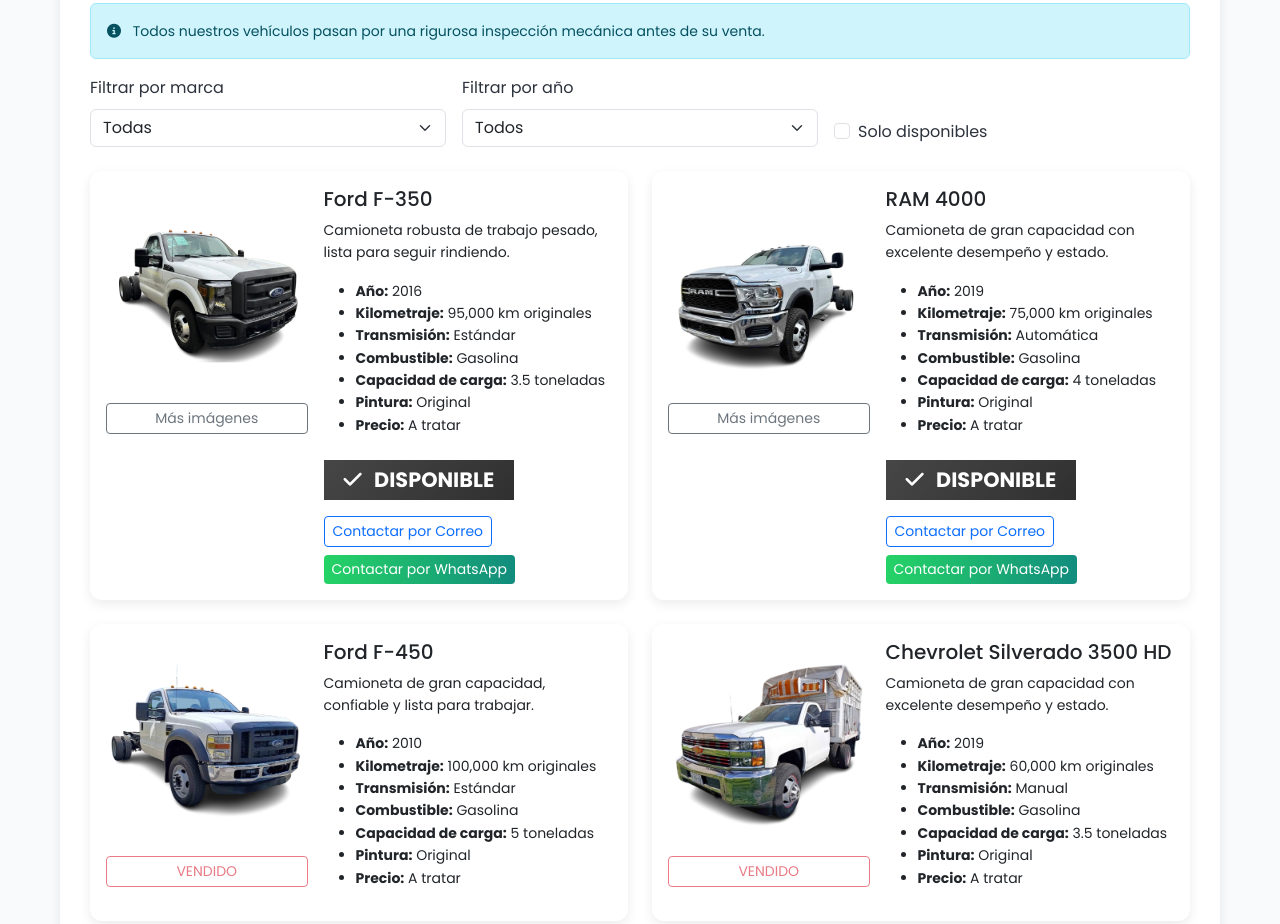
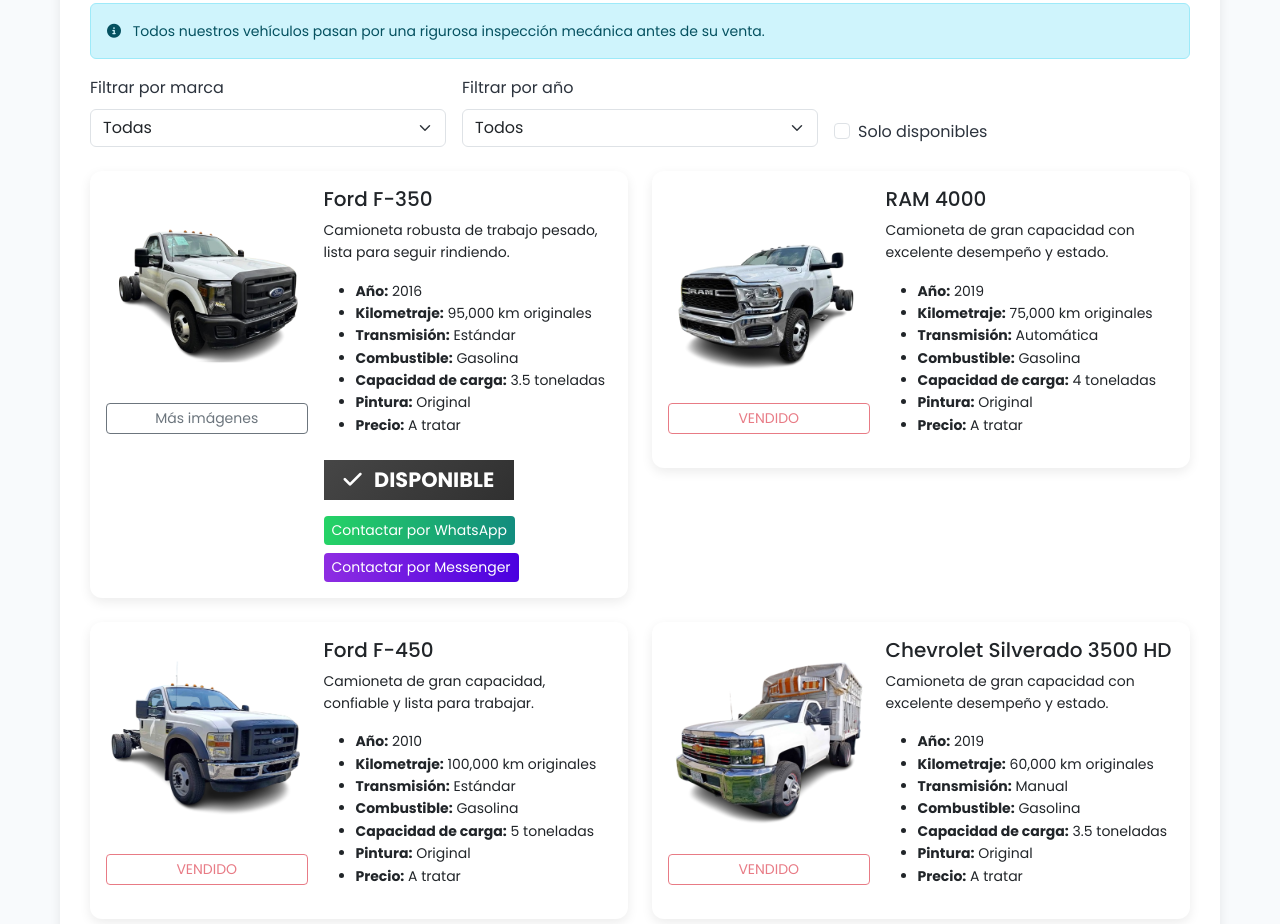
Before and after one commit to emiliocolor/transportes, a plain HTML site: page index.html in a window 1280 px wide. Shown: the part 1127-2051 px from the top of the page. Drawn offline with nearby package versions, Linux system fonts and the light colour scheme.

Commit message:
Update index.html

```diff
--- a/index.html
+++ b/index.html
@@ -835,6 +835,19 @@ body {
     min-width: 150px;
     font-weight: bold;
 }
+.btn-purple-gradient {
+    background: linear-gradient(to right, #8e2de2 0%, #4a00e0 100%);
+    color: white;
+    border: none;
+    transition: all 0.3s ease;
+}
+
+.btn-purple-gradient:hover {
+    background: linear-gradient(to right, #4a00e0 0%, #8e2de2 100%);
+    color: white;
+    transform: translateY(-1px);
+    box-shadow: 0 4px 8px rgba(0, 0, 0, 0.1);
+}
 
 </style>
 
@@ -988,18 +1001,16 @@ body {
         </div>
     </div>
 
-    <!-- Vehículos -->
-    <div class="row g-4" id="vehiculosContainer">
-
-        <!-- Vehículo 1 - Ford F-350 -->
+    <!--
+    EJEMPLO DE VEHICULO EN VENTA
         <div class="col-md-6" data-marca="Ford" data-anio="2016" data-disponible="true">
             <div class="card tool-card p-3">
                 <div class="row g-3">
                     <div class="col-md-5">
                         <div class="product-images position-relative">
                             <img src="img_transportes/ford-removebg-preview.png" alt="Ford F-350 2016" class="img-fluid rounded mb-2 vehicle-image">
-                            <a href=" https://www.facebook.com/share/18a42Zhagu/?mibextid=wwXIfr" target="_blank" class="btn btn-outline-secondary btn-sm w-100 mt-2 d-none d-md-block">Más imágenes</a>
-                            <a href="https://www.facebook.com/share/18a42Zhagu/?mibextid=wwXIfr" target="_blank" class="btn btn-outline-secondary btn-sm w-100 mt-2 d-md-none">Más imágenes</a>
+                            <a href="https://www.facebook.com/marketplace/item/1124172456359321/?ref=marketplace_profile&referral_code=undefined" target="_blank" class="btn btn-outline-secondary btn-sm w-100 mt-2 d-none d-md-block">Más imágenes</a>
+                            <a href="https://www.facebook.com/marketplace/item/1124172456359321/?ref=marketplace_profile&referral_code=undefined" target="_blank" class="btn btn-outline-secondary btn-sm w-100 mt-2 d-md-none">Más imágenes</a>
                         </div>
                     </div>
                     <div class="col-md-7">
@@ -1018,34 +1029,38 @@ body {
                             <i class="fas fa-check me-2"></i> DISPONIBLE
                         </p>
                         <div class="d-flex gap-2 flex-wrap">
-                            <a href="mailto:emiliocolormexico@gmail.com?subject=Ford F-350" class="btn btn-outline-primary btn-sm">Contactar por Correo</a>
+                            <a href="mailto:emiliocolormexico@gmail.com?subject=Ford F-350 2016" class="btn btn-outline-primary btn-sm">Contactar por Correo</a>
                             <a href="https://wa.me/525547810563?text=Hola,%20estoy%20interesado%20en%20la%20Ford%20F-350%202016%20de%20EmilioColor®" class="btn btn-success-gradient btn-sm" target="_blank">Contactar por WhatsApp</a>
                         </div>
                     </div>
                 </div>
             </div>
         </div>
-
-        <!-- Vehículo 2 - RAM 4000 -->
-        <div class="col-md-6" data-marca="RAM" data-anio="2019" data-disponible="true">
+        -->
+
+    <!-- Vehículos -->
+    <div class="row g-4" id="vehiculosContainer">
+
+        <!-- Vehículo 1 - Ford F-350 -->
+        <div class="col-md-6" data-marca="Ford" data-anio="2016" data-disponible="true">
             <div class="card tool-card p-3">
                 <div class="row g-3">
                     <div class="col-md-5">
                         <div class="product-images position-relative">
-                            <img src="img_transportes/ram-removebg-preview.png" alt="RAM 4000 2019" class="img-fluid rounded mb-2 vehicle-image">
-                            <a href="https://www.facebook.com/marketplace/item/1099107112126744" target="_blank" class="btn btn-outline-secondary btn-sm w-100 mt-2 d-none d-md-block">Más imágenes</a>
-                            <a href="https://www.facebook.com/marketplace/item/1099107112126744" target="_blank" class="btn btn-outline-secondary btn-sm w-100 mt-2 d-md-none">Más imágenes</a>
+                            <img src="img_transportes/ford-removebg-preview.png" alt="Ford F-350 2016" class="img-fluid rounded mb-2 vehicle-image">
+                            <a href="https://www.facebook.com/marketplace/item/1124172456359321/?ref=marketplace_profile&referral_code=undefined" target="_blank" class="btn btn-outline-secondary btn-sm w-100 mt-2 d-none d-md-block">Más imágenes</a>
+                            <a href="https://www.facebook.com/marketplace/item/1124172456359321/?ref=marketplace_profile&referral_code=undefined" target="_blank" class="btn btn-outline-secondary btn-sm w-100 mt-2 d-md-none">Más imágenes</a>
                         </div>
                     </div>
                     <div class="col-md-7">
-                        <h5>RAM 4000</h5>
-                        <p class="small">Camioneta de gran capacidad con excelente desempeño y estado.</p>
+                        <h5>Ford F-350</h5>
+                        <p class="small">Camioneta robusta de trabajo pesado, lista para seguir rindiendo.</p>
                         <ul class="small">
-                            <li><strong>Año:</strong> 2019</li>
-                            <li><strong>Kilometraje:</strong> 75,000 km originales</li>
-                            <li><strong>Transmisión:</strong> Automática</li>
+                            <li><strong>Año:</strong> 2016</li>
+                            <li><strong>Kilometraje:</strong> 95,000 km originales</li>
+                            <li><strong>Transmisión:</strong> Estándar</li>
                             <li><strong>Combustible:</strong> Gasolina</li>
-                            <li><strong>Capacidad de carga:</strong> 4 toneladas</li>
+                            <li><strong>Capacidad de carga:</strong> 3.5 toneladas</li>
                             <li><strong>Pintura:</strong> Original</li>
                             <li><strong>Precio:</strong> A tratar</li>
                         </ul>
@@ -1053,13 +1068,46 @@ body {
                             <i class="fas fa-check me-2"></i> DISPONIBLE
                         </p>
                         <div class="d-flex gap-2 flex-wrap">
-                            <a href="mailto:emiliocolormexico@gmail.com?subject=RAM 4000 2019" class="btn btn-outline-primary btn-sm">Contactar por Correo</a>
-                            <a href="https://wa.me/525547810563?text=Hola,%20estoy%20interesado%20en%20la%20RAM%204000%202019%20de%20EmilioColor®" class="btn btn-success-gradient btn-sm" target="_blank">Contactar por WhatsApp</a>
+                            <a href="https://wa.me/525547810563?text=Hola,%20estoy%20interesado%20en%20la%20Ford%20F-350%202016%20de%20EmilioColor®" class="btn btn-success-gradient btn-sm" target="_blank">Contactar por WhatsApp</a>
+                        <a href="https://www.facebook.com/marketplace/item/1124172456359321/?ref=marketplace_profile&referral_code=undefined"
+   class="btn btn-purple-gradient btn-sm"
+   target="_blank">
+   Contactar por Messenger
+</a>
                         </div>
                     </div>
                 </div>
             </div>
         </div>
+
+<!-- Vehículo 2 - RAM 4000 -->
+<div class="col-md-6" data-marca="RAM" data-anio="2019" data-disponible="false">
+    <div class="card tool-card p-3">
+        <div class="row g-3">
+            <div class="col-md-5">
+                <div class="product-images position-relative">
+                    <img src="img_transportes/ram-removebg-preview.png" alt="RAM 4000 2019" class="img-fluid rounded mb-2 vehicle-image">
+                    <span class="btn btn-outline-danger btn-sm w-100 mt-2 disabled">VENDIDO</span>
+                </div>
+            </div>
+            <div class="col-md-7">
+                <h5>RAM 4000</h5>
+                <p class="small">Camioneta de gran capacidad con excelente desempeño y estado.</p>
+                <ul class="small">
+                    <li><strong>Año:</strong> 2019</li>
+                    <li><strong>Kilometraje:</strong> 75,000 km originales</li>
+                    <li><strong>Transmisión:</strong> Automática</li>
+                    <li><strong>Combustible:</strong> Gasolina</li>
+                    <li><strong>Capacidad de carga:</strong> 4 toneladas</li>
+                    <li><strong>Pintura:</strong> Original</li>
+                    <li><strong>Precio:</strong> A tratar</li>
+                </ul>
+                <!-- Se elimina la sección de disponibilidad y botones de contacto -->
+            </div>
+        </div>
+    </div>
+</div>
+
 
         <!-- Vehículo 3 - Ford F-450 -->
         <div class="col-md-6" data-marca="Ford" data-anio="2010" data-disponible="false">
@@ -1499,6 +1547,10 @@ body {
                     <p><i class="fas fa-phone-alt"></i> +52 56 2537 7747</p>
                     <p><i class="fab fa-whatsapp"></i> +52 56 2537 7747</p>
                     <p><i class="fas fa-map-marker-alt"></i> Operando desde México</p>
+                      <a href="https://transportes.emiliocolor.com/accesos_rapidos">
+  <a href="https://transportes.emiliocolor.com/checar_documentos_de_camionetas">
+    <button>Checar documentos de camionetas</button>
+  </a>
                 </div>
 
                 <div class="footer-social">
```
